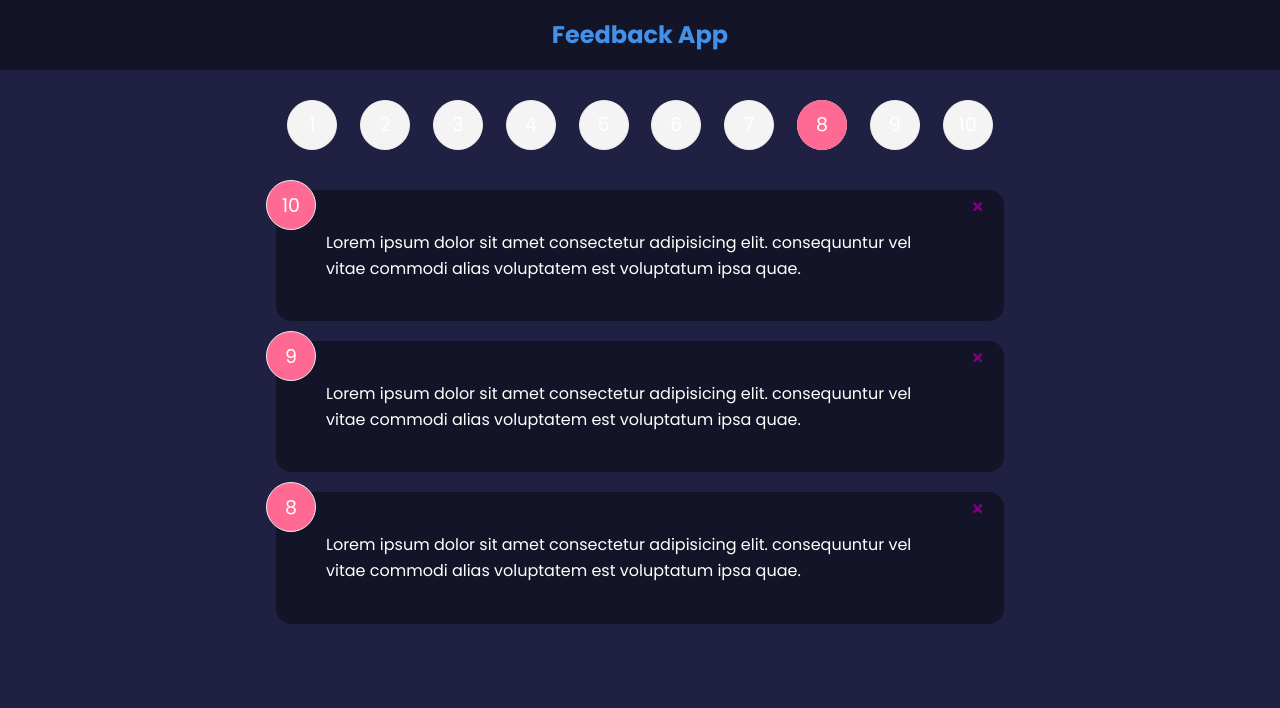
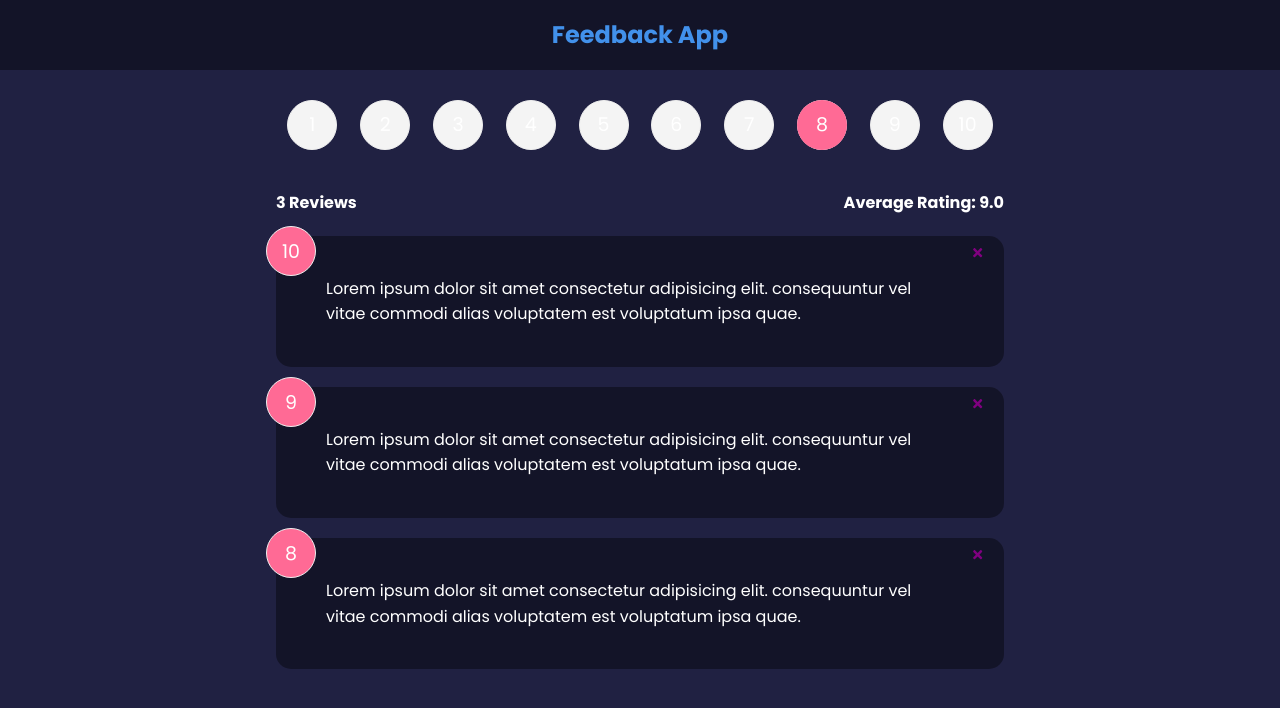
Before and after one commit to shayanfarzi/feedback-app-react, a React (Create React App) app: page / in a window 1280 px wide. Shown: the top 708 px of the page. Built offline with nearby package versions, Linux system fonts and the light colour scheme.

Commit message:
import in App

```diff
--- a/src/App.js
+++ b/src/App.js
@@ -3,6 +3,7 @@ import Header from "./components/Header";
 import { useEffect, useState } from "react";
 import FeedbackList from "./components/FeedbackList";
 import RatingSelect from "./components/RatingSelect";
+import FeedbackStats from "./components/FeedbackStats";
 
 function App() {
   const [feedback, setFeedback] = useState(FeedbackData);
@@ -20,6 +21,7 @@ function App() {
         <RatingSelect className='card' select={7} selected={8}></RatingSelect>
       </div>
       <div className='container'>
+        <FeedbackStats feedback={feedback} />
         <FeedbackList feedbacks={feedback} handleDelete={deleteFeedback} />
       </div>
     </>
```
